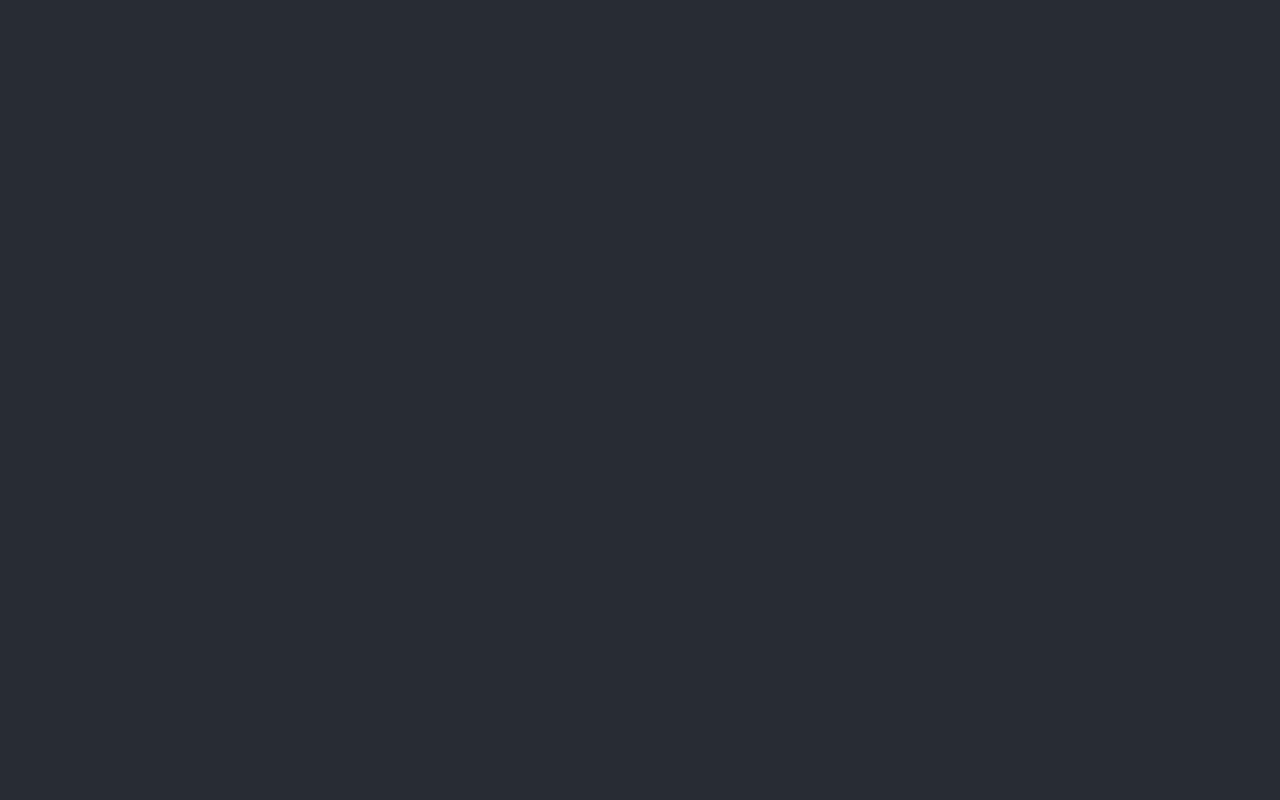
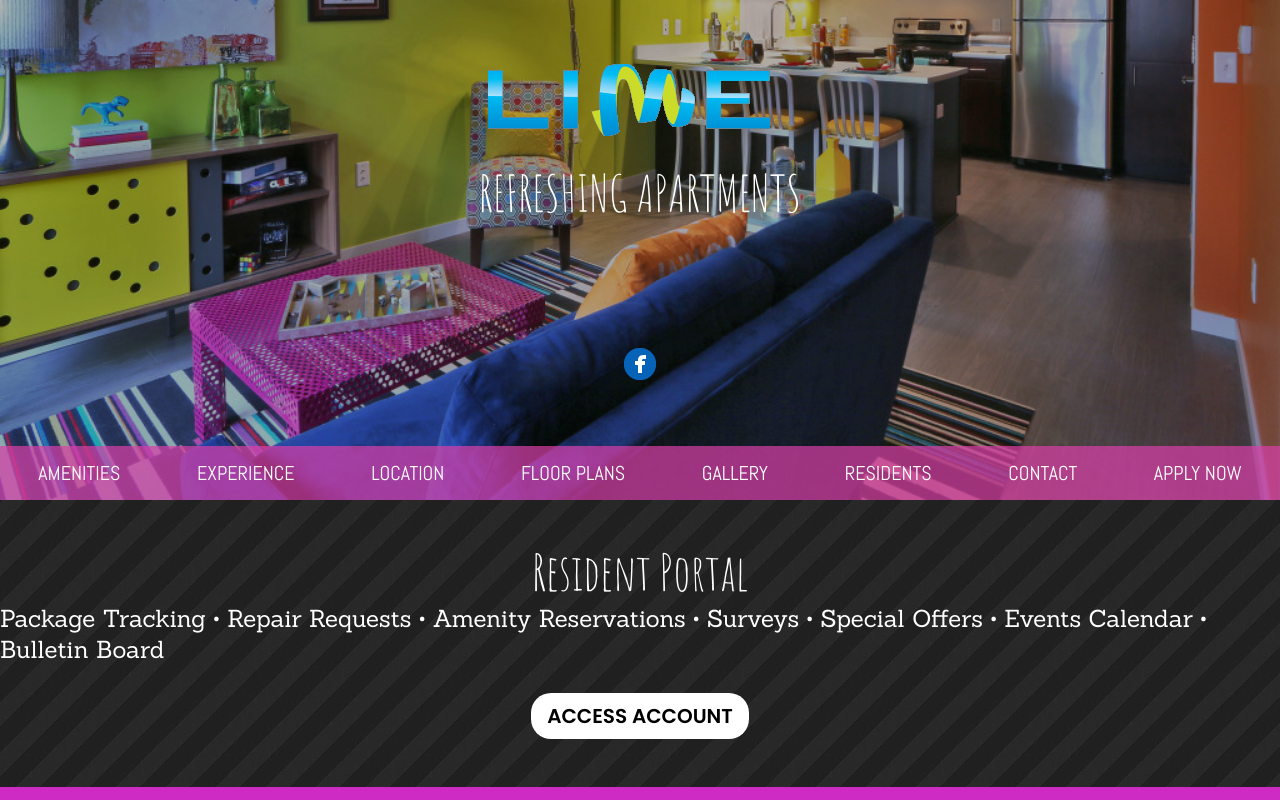
Before and after one commit to limeapartments/website, a React app: page /residents in a window 1280 px wide. Shown: the top 800 px of the page. Built offline with nearby package versions, Linux system fonts and the light colour scheme; a web font is replaced by a local one.

Commit message:
Shared components, residents initial

```diff
--- a/src/Home.tsx
+++ b/src/Home.tsx
@@ -8,40 +8,8 @@ import ImageGrid from './components/ImageGrid';
 import { Link } from 'react-router-dom';
 import Header from './components/Header';
 import WhiteButton from './components/WhiteButton';
-const BlackStripes = require('../static/images/blackstripes.jpg');
-
-const BlackStriped = styled.div`
-  background-image: url(${BlackStripes});
-  width: 100%;
-`;
-
-const TitleDiv = styled.div`
-  color: white;
-  font-family: 'Amatic SC';
-  font-size: 50px;
-  padding-top: 100px;
-`;
-
-const SubtitleDiv = styled.div`
-  color: white;
-  font-family: 'Sanchez';
-  font-size: 24px;
-  padding-bottom: 20px;
-`;
-
-const SectionImageDiv = styled.div<{ image: string}>`
-  background: linear-gradient(
-    rgba(0, 0, 0, 0.3),
-    rgba(0, 0, 0, 0.3)
-  ), url(${props => props.image});
-  background-size: cover;
-  background-position: bottom;
-  height: 600px;
-  width: 100%;
-  display: flex;
-  flex-direction: column;
-  align-items: center;
-`;
+import BlackStriped from './components/BlackStriped';
+import { TitleDiv, SubtitleDiv, SectionImageDiv, VFlex } from './components/Shared';
 
 const GreenLink = styled(Link)`
   color: #00ff22;
@@ -52,15 +20,17 @@ export default () => (
   <>
     <Header />
     <SectionImageDiv image={require('../static/images/home-background-section0.jpg')}>
+      <VFlex>
         <TitleDiv>
           LUXURY SCHMUXURY
         </TitleDiv>
         <SubtitleDiv>
           WHAT'S A NICE PROPERTY WITHOUT NICE PEOPLE?
         </SubtitleDiv>
+      </VFlex>
     </SectionImageDiv>
     <BlackStriped>
-      <div style={{ display: 'flex', flexDirection: 'column', alignItems: 'center', paddingTop: 40 }}>
+      <VFlex>
         <TitleDiv>
           LIME APARTMENTS
         </TitleDiv>
@@ -101,11 +71,10 @@ export default () => (
             text: 'Outdoor Spaces',
           },
         ]} />
-      </div>
-      <div style={{ height: 100 }} />
+      </VFlex>
     </BlackStriped>
     <SectionImageDiv image={require('../static/images/home-background-section1.jpg')}>
-      <div style={{ display: 'flex', flexDirection: 'column', alignItems: 'center', paddingTop: 40 }}>
+      <VFlex>
         <TitleDiv>
           GET SOCIAL
         </TitleDiv>
@@ -119,10 +88,10 @@ export default () => (
             </a>
           </blockquote>
         </div>
-      </div>
+      </VFlex>
     </SectionImageDiv>
     <BlackStriped>
-      <div style={{ display: 'flex', flexDirection: 'column', alignItems: 'center' }}>
+      <VFlex>
         <TitleDiv>
           WANNA CHAT?
         </TitleDiv>
@@ -143,9 +112,10 @@ export default () => (
             height="450"
           />
         </div>
-      </div>
+      </VFlex>
     </BlackStriped>
     <SectionImageDiv image={require('../static/images/home-background-section2.jpg')}>
+      <VFlex>
         <TitleDiv>
           UPTOWN
         </TitleDiv>
@@ -157,17 +127,20 @@ export default () => (
         <ProgressBar color="#fffa61" percent={0.75} title="bars & restaurants" />
         <ProgressBar color="#ff612a" percent={0.87} title="lakes & bikes" />
         <ProgressBar color="#ffffff" percent={1} title="awesome!" />
+      </VFlex>
     </SectionImageDiv>
     <SectionImageDiv image={require('../static/images/home-background-section3.jpg')}>
+      <VFlex>
         <TitleDiv>
           THE VIEW FROM THE LIME TERRACE
         </TitleDiv>
         <SubtitleDiv>
           DOWNTOWN MINNEAPOLIS
         </SubtitleDiv>
+      </VFlex>
     </SectionImageDiv>
     <BlackStriped>
-      <div style={{ display: 'flex', flexDirection: 'column', alignItems: 'center' }}>
+      <VFlex>
         <TitleDiv>
           PUCKER UP
         </TitleDiv>
@@ -191,8 +164,7 @@ export default () => (
         <WhiteButton to="/contact">
           Schedule an appointment
         </WhiteButton>
-      </div>
-      <div style={{ height: 100 }} />
+      </VFlex>
     </BlackStriped>
     <Footer />
   </>
--- /dev/null
+++ b/src/Residents.tsx
@@ -0,0 +1,27 @@
+import React from 'react';
+import Header from './components/Header';
+import Footer from './components/Footer';
+import BlackStriped from './components/BlackStriped';
+import { TitleDiv, SubtitleDiv, SectionImageDiv } from './components/Shared';
+import WhiteButton from './components/WhiteButton';
+import { VFlex } from './components/Shared';
+
+export default () => (
+  <>
+    <Header />
+    <BlackStriped>
+      <VFlex>
+        <TitleDiv>
+          Resident Portal
+        </TitleDiv>
+        <SubtitleDiv>
+          Package Tracking • Repair Requests • Amenity Reservations • Surveys • Special Offers • Events Calendar • Bulletin Board
+        </SubtitleDiv>
+        <WhiteButton to="/elsewhere">
+          Access account
+        </WhiteButton>
+      </VFlex>
+    </BlackStriped>
+    <Footer />
+  </>
+);
--- /dev/null
+++ b/src/components/BlackStriped.tsx
@@ -0,0 +1,7 @@
+import styled from 'styled-components';
+const BlackStripes = require('../../static/images/blackstripes.jpg');
+
+export default styled.div`
+  background-image: url(${BlackStripes});
+  width: 100%;
+`;
--- /dev/null
+++ b/src/components/Shared.tsx
@@ -0,0 +1,37 @@
+import styled from 'styled-components';
+
+export const TitleDiv = styled.div`
+  color: white;
+  font-family: 'Amatic SC';
+  font-size: 50px;
+`;
+
+export const SubtitleDiv = styled.div`
+  color: white;
+  font-family: 'Sanchez';
+  font-size: 24px;
+  padding-bottom: 20px;
+`;
+
+export const SectionImageDiv = styled.div<{ image: string}>`
+  background: linear-gradient(
+    rgba(0, 0, 0, 0.3),
+    rgba(0, 0, 0, 0.3)
+  ), url(${props => props.image});
+  background-size: cover;
+  background-position: bottom;
+  height: 600px;
+  width: 100%;
+  display: flex;
+  flex-direction: column;
+  align-items: center;
+`;
+
+export const VFlex = styled.div`
+  display: flex;
+  flex-direction: column;
+  align-items: center;
+  padding-top: 40px;
+  padding-bottom: 40px;
+  width: 100%;
+`;
--- a/src/index.tsx
+++ b/src/index.tsx
@@ -3,6 +3,7 @@ import ReactDOM from 'react-dom';
 import { BrowserRouter as Router, Route } from 'react-router-dom';
 import Home from './Home';
 import Amenities from './Amenities';
+import Residents from './Residents';
 
 Object.assign(document.body.style, {
   'margin': 'auto',
@@ -15,6 +16,7 @@ ReactDOM.render(
     <>
       <Route path="/" component={Home} exact />
       <Route path="/amenities" component={Amenities} />
+      <Route path="/residents" component={Residents} />
       <Route path="/apply-now" component={(): any => { window.location.replace('https://www.rhris.com/applynow.cfm?siteID=26756A'); return null; }} />
     </>
   </Router>,
```
Lines whose indentation alone changed are shown as unchanged.
